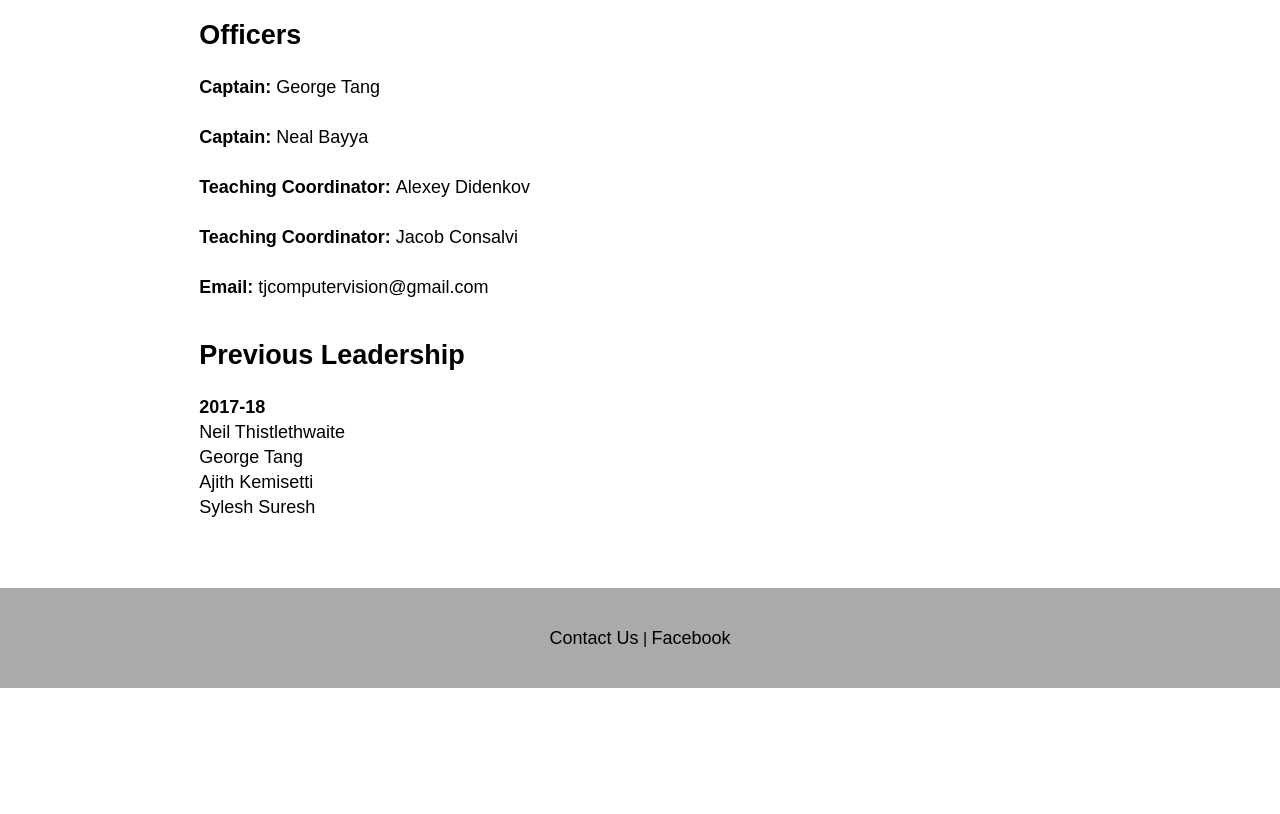
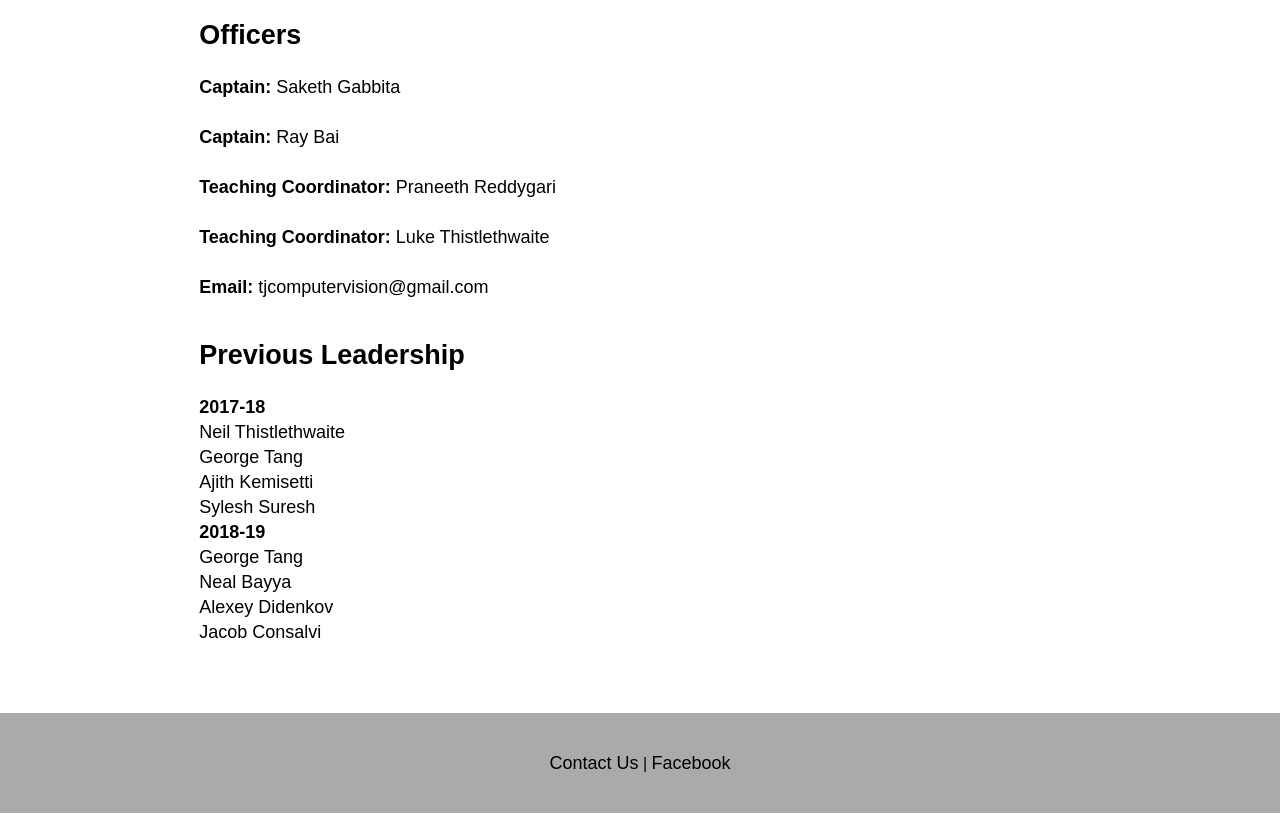
Before and after one commit to tjcomputervision/tjcomputervision.github.io, a plain HTML site: page index.html in a window 1280 px wide. Shown: the part 1704-2518 px from the top of the page. Before the commit the page ends 2393 px from the top, so only its background shows below. Drawn offline with Linux system fonts and the light colour scheme.

Commit message:
Update officer lists

```diff
--- a/index.html
+++ b/index.html
@@ -66,10 +66,10 @@
                     of the contest. </li>
             </ol>
          <h2> Officers </h2>
-             <b> Captain: </b> George Tang </br> </br>
-             <b> Captain: </b> Neal Bayya </br> </br>
-             <b> Teaching Coordinator: </b> Alexey Didenkov </br> </br>
-             <b> Teaching Coordinator: </b> Jacob Consalvi </br> </br>
+             <b> Captain: </b> Saketh Gabbita </br> </br>
+             <b> Captain: </b> Ray Bai </br> </br>
+             <b> Teaching Coordinator: </b> Praneeth Reddygari </br> </br>
+             <b> Teaching Coordinator: </b> Luke Thistlethwaite </br> </br>
              <b> Email: </b> tjcomputervision@gmail.com
          </p>
          <h2> Previous Leadership </h2>
@@ -78,6 +78,11 @@
          George Tang </br>
          Ajith Kemisetti </br>
          Sylesh Suresh </br>
+         <strong> 2018-19 </strong> </br>
+         George Tang </br>
+         Neal Bayya </br>
+         Alexey Didenkov </br>
+         Jacob Consalvi </br>
          </p>
       </div>
       <div id="lectures" class="content">
```
